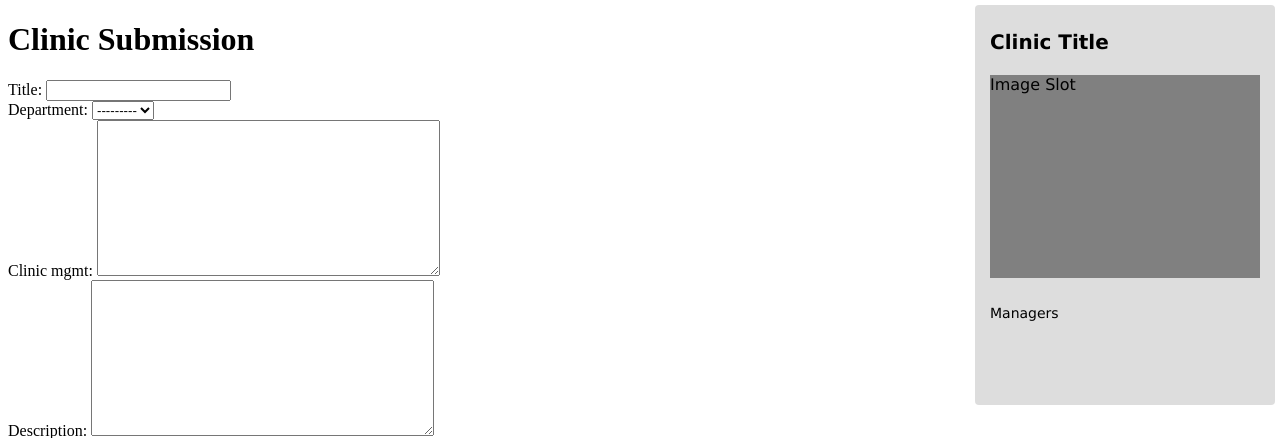
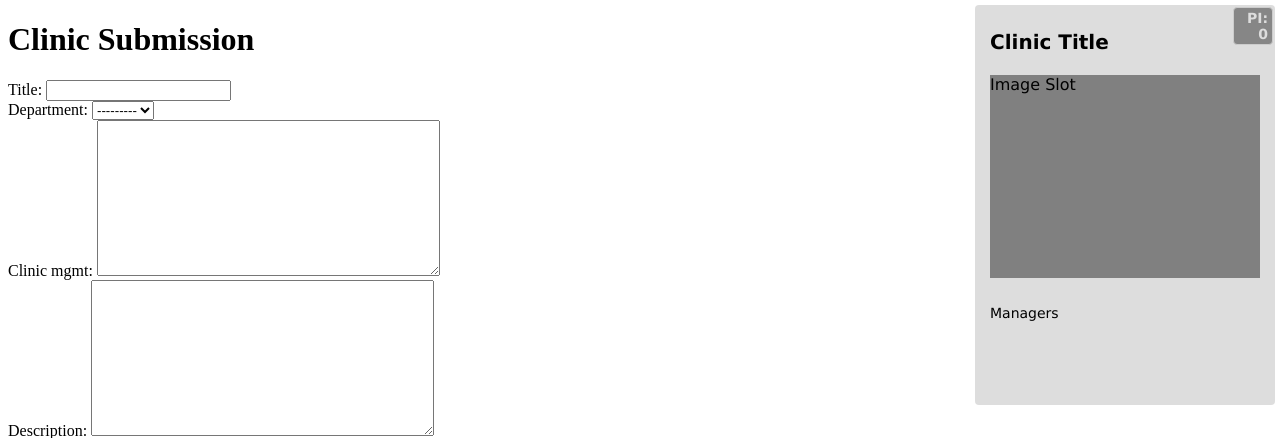
Before and after one commit to ebradley0/ClinicSort, a Django app: page /clinicsubmission/ in a window 1280 px wide. Shown: the top 438 px of the page. Run offline with Django 5.2, Linux system fonts and the light colour scheme; data that the repository does not hold is empty; parts of the project's set-up code (start-up, migrations or seed data) failed here and were passed over.

Commit message:
updating PI color

```diff
--- a/ClinicMatchApp/static/js/project_preview.js
+++ b/ClinicMatchApp/static/js/project_preview.js
@@ -11,11 +11,13 @@ function updateDepartmentColorPreview() {
     const majorInput = document.getElementById('id_department');
     const itemElementFront = document.querySelector('.item');
     const itemElementBack = document.querySelector('.item.back');
+    const PIElementFront = document.querySelector('.pop-index');
     const majorValue = majorInput ? majorInput.value : '';
 
     if (!majorValue) {
         if (itemElementFront) itemElementFront.style.background = '#ffffff';
         if (itemElementBack) itemElementBack.style.background = '#ffffff';
+        if (PIElementFront) PIElementFront.style.color = '#000000';
         return;
     }
 
@@ -27,6 +29,7 @@ function updateDepartmentColorPreview() {
     .then(data => {
         if (itemElementFront) itemElementFront.style.background = data.color;
         if (itemElementBack) itemElementBack.style.background = data.color;
+        if (PIElementFront) PIElementFront.style.color = data.color;
     })
     .catch(error => {
         console.error("Error loading major color:", error);
--- a/ClinicMatchApp/templates/clinicsubmit.html
+++ b/ClinicMatchApp/templates/clinicsubmit.html
@@ -65,8 +65,8 @@
     <div class="item front" style="--clinic-color: #ddd;">
       <div class="itemContents">
         <p class="clinic-title" id="clinic-title-front">Clinic Title</p>
+        <div class="pop-index" id="pop-index">PI: 0</div>
 
-        <!-- use a div for imageSlot so tags match and CSS applies -->
         <div class="imageSlot" id="image-slot">Image Slot</div>
 
         <div class="managers">Managers</div>
```
